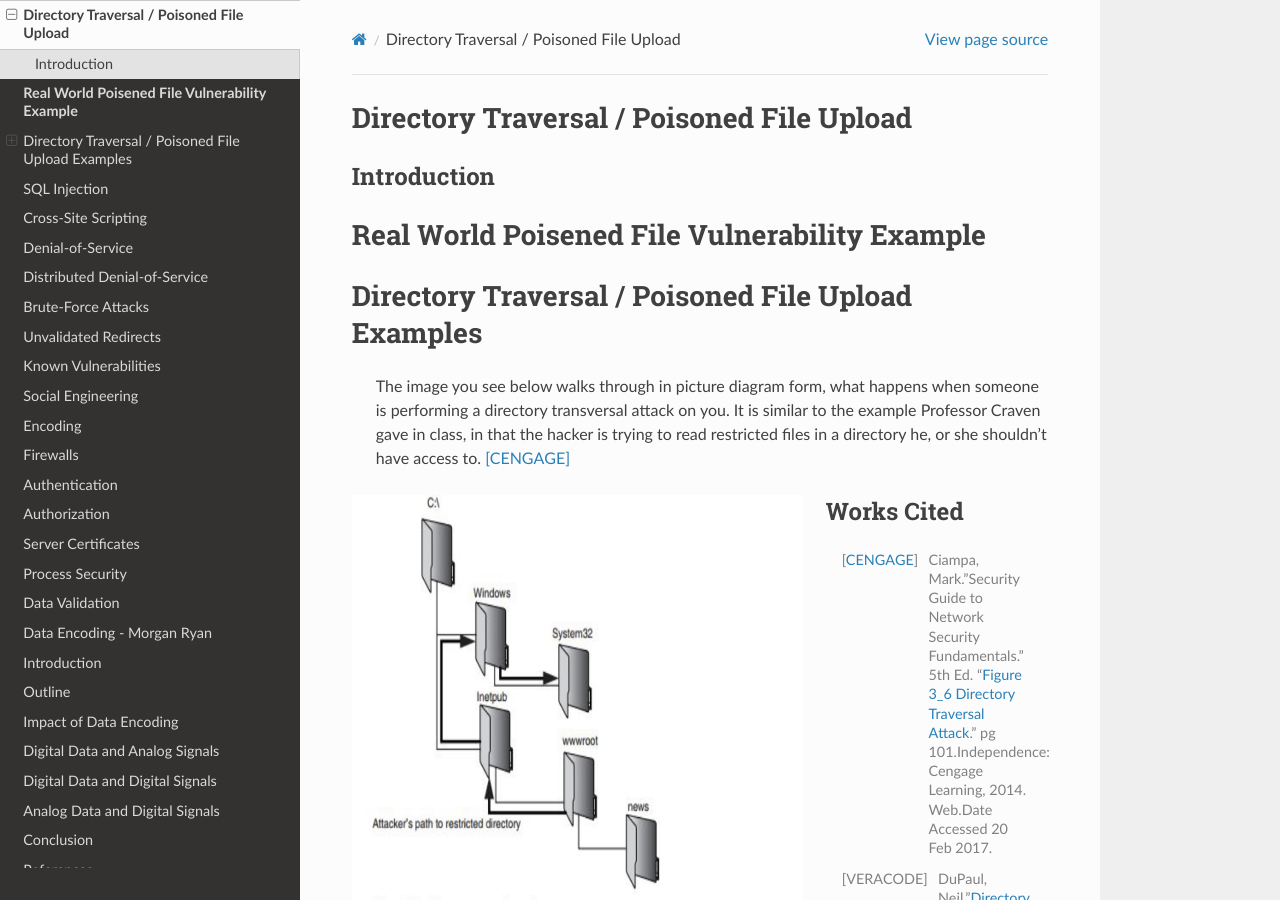
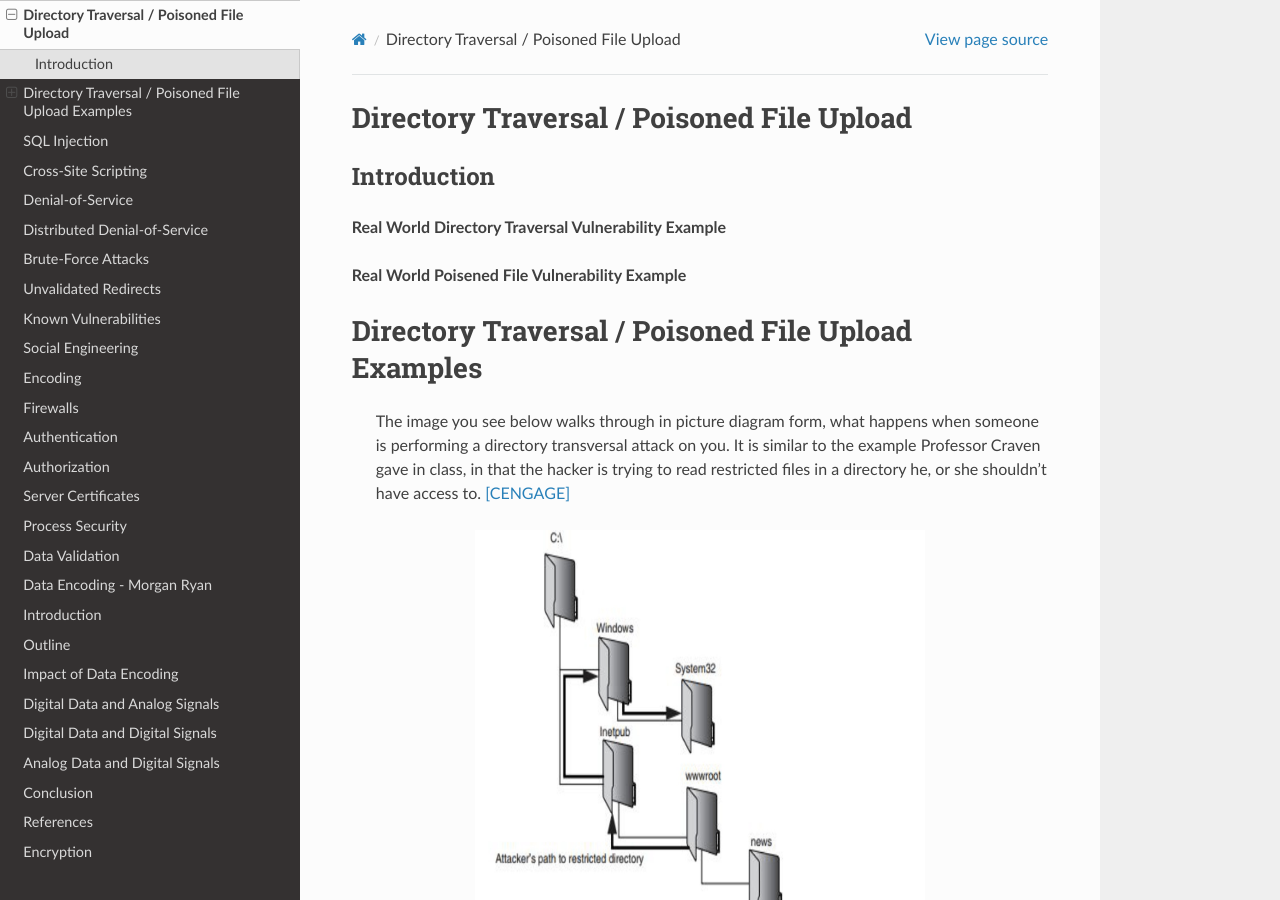
Before and after one commit to pvcraven/2017_web_security, a Sphinx documentation site: the page built from source/directory_traversal/directory_traversal.rst, in a window 1280 px wide and 900 px high. Built offline with Sphinx 7.4.7 and the Read the Docs theme 2.0.0, drawn with Linux system fonts in a browser that asks for light colours.

Commit message:
no message

```diff
--- a/source/directory_traversal/directory_traversal.rst
+++ b/source/directory_traversal/directory_traversal.rst
@@ -8,13 +8,12 @@ Introduction
 
 
 
-====================================================
-Real World Directory Traversal Vulnerability Example
+**Real World Directory Traversal Vulnerability Example**
 
 
 
 **Real World Poisened File Vulnerability Example**
-==================================================
+
 
 
 
@@ -25,7 +24,7 @@ Directory Traversal / Poisoned File Upload Examples
 .. image:: figure_3_6.jpg
 	:height: 450px
 	:width:  450px
-	:align: left
+	:align: center
 	:alt: figure 3.6
 
 
```
